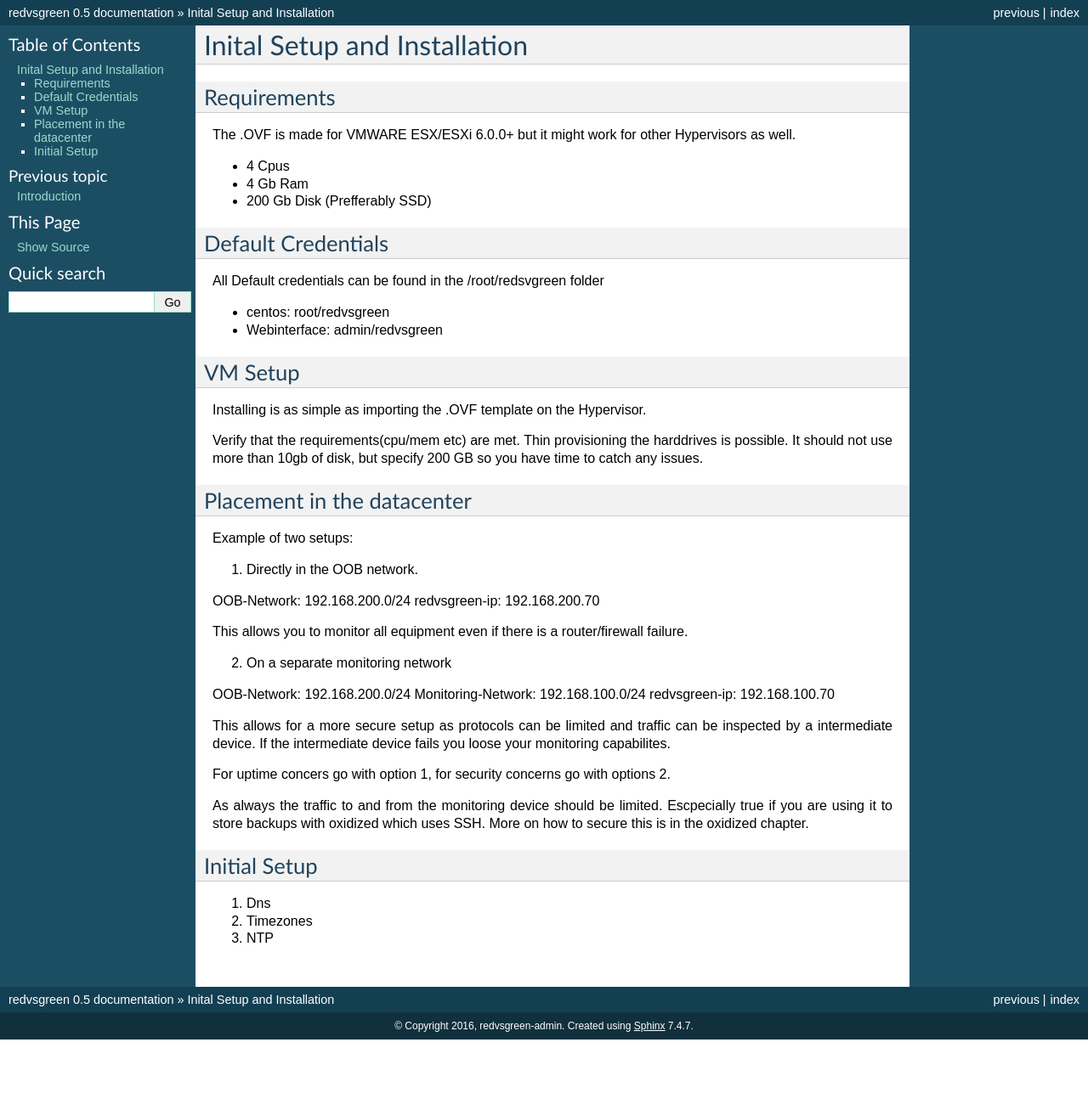
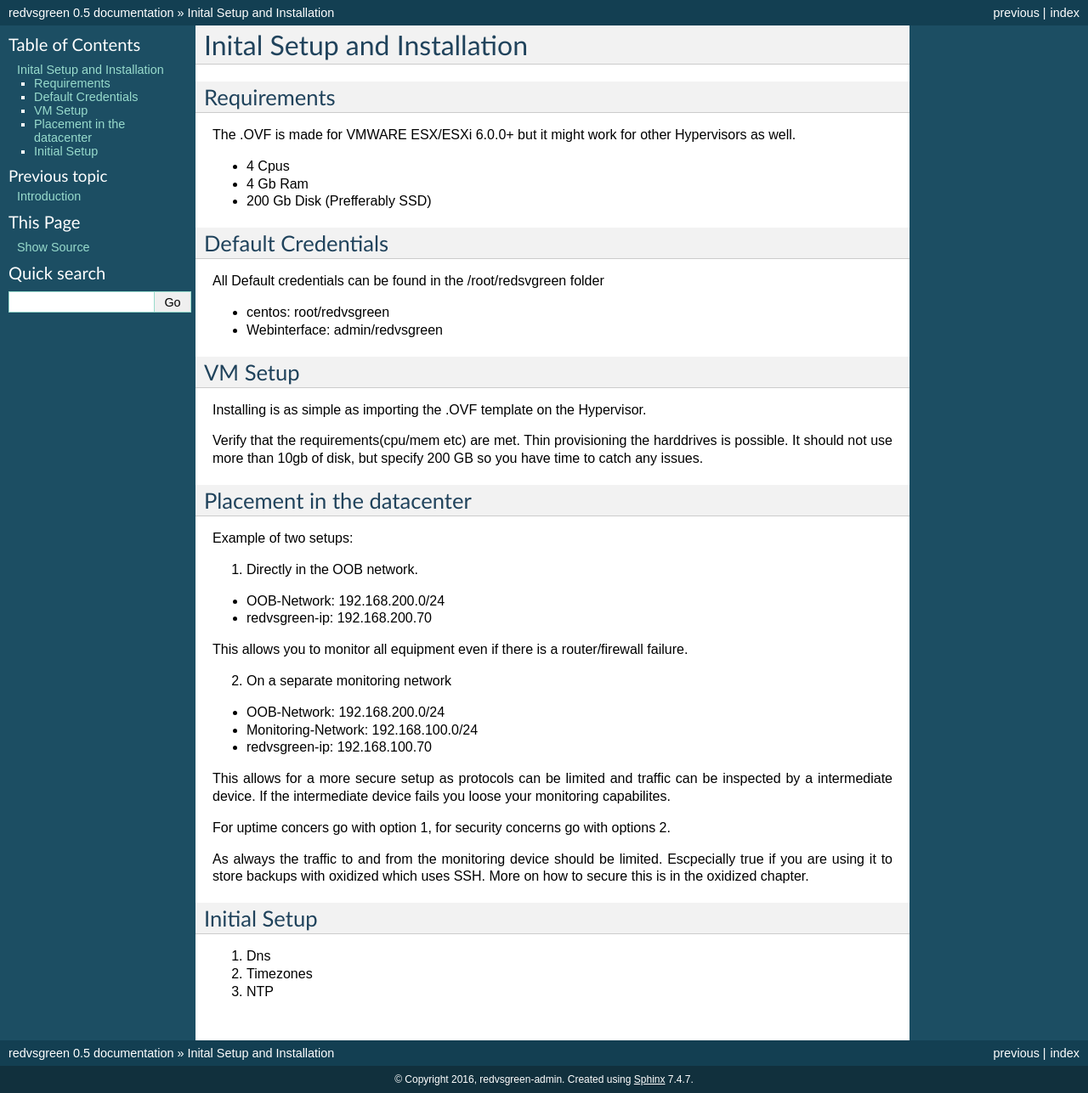
Before and after one commit to RedvsGreen-org/Docs, a Sphinx documentation site: the page built from docs/source/gettingstarted.rst, in a window 1280 px wide. Shown: the whole page at 85% size. Built offline with Sphinx 7.4.7, drawn with Linux system fonts in a browser that asks for light colours; before the commit the page ends 1224 px from its top, so only the background shows below that; part of the change alters nothing that is shown.

```diff
--- a/docs/source/gettingstarted.rst
+++ b/docs/source/gettingstarted.rst
@@ -31,16 +31,16 @@ Example of two setups:
 
 1. Directly in the OOB network.
 
-OOB-Network: 192.168.200.0/24
-redvsgreen-ip: 192.168.200.70
+* OOB-Network: 192.168.200.0/24
+* redvsgreen-ip: 192.168.200.70
 
 This allows you to monitor all equipment even if there is a router/firewall failure.
 
 2. On a separate monitoring network
 
-OOB-Network: 192.168.200.0/24
-Monitoring-Network: 192.168.100.0/24
-redvsgreen-ip: 192.168.100.70
+* OOB-Network: 192.168.200.0/24
+* Monitoring-Network: 192.168.100.0/24
+* redvsgreen-ip: 192.168.100.70
 
 This allows for a more secure setup as protocols can be limited and traffic can be inspected by a intermediate device. If the intermediate device fails you loose your monitoring capabilites.
 
```
